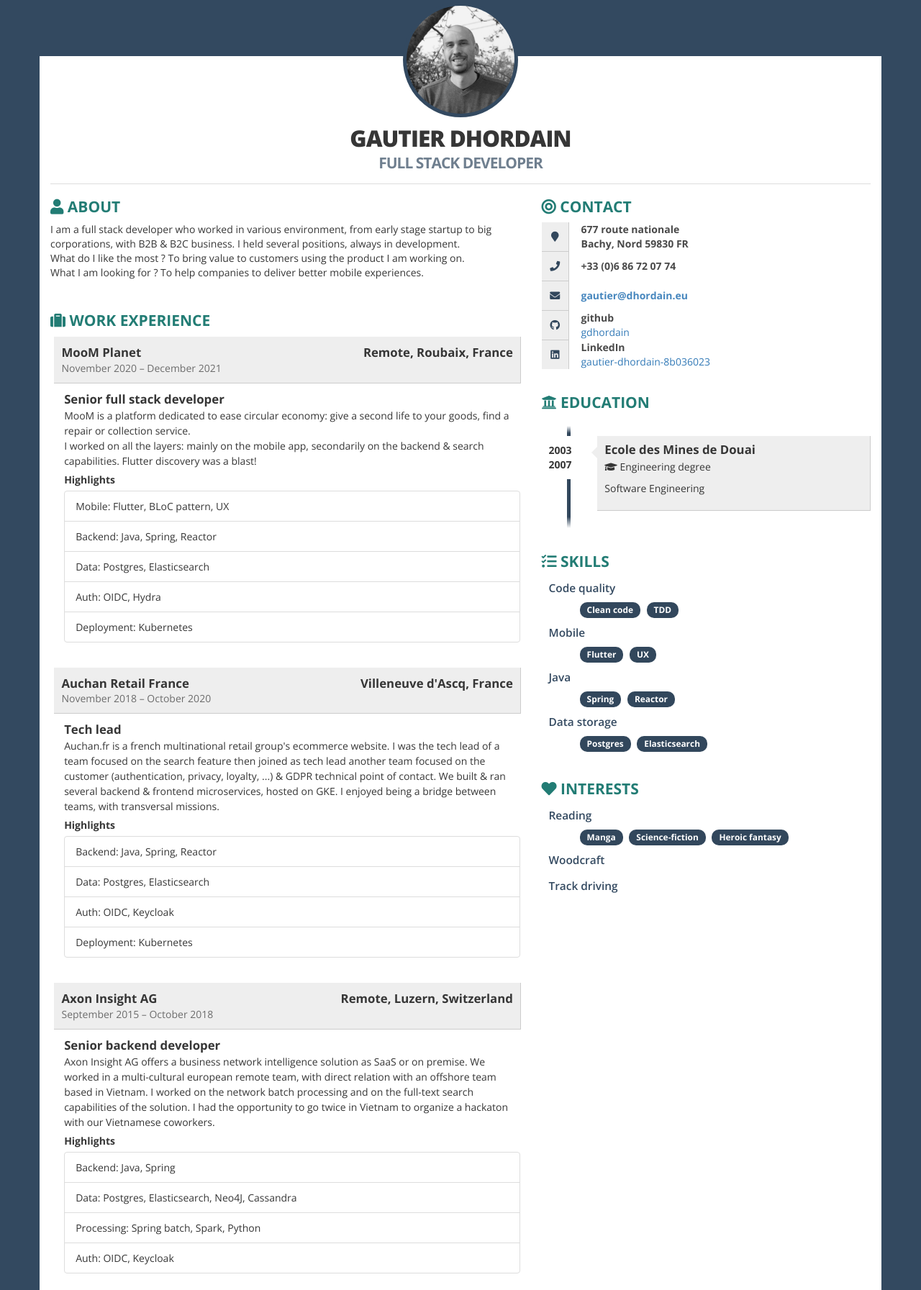
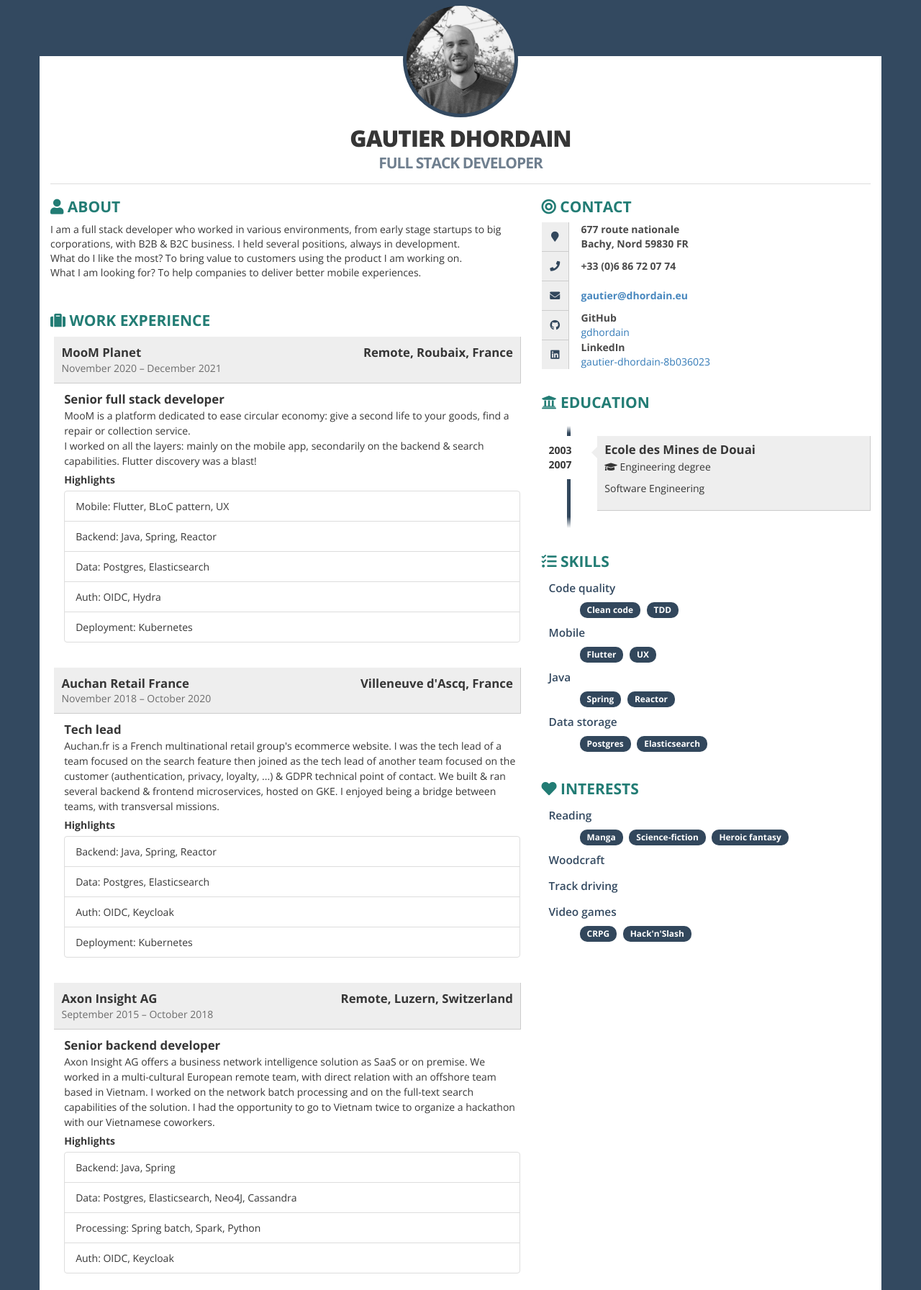
Before and after one commit to gdhordain/gdhordain.github.io, a website: page index.html in a window 1280 px wide. Shown: the part 2-1795 px from the top of the page at 72% size. Drawn offline with nearby package versions, Linux system fonts and the light colour scheme.

Commit message:
typo fix (thanks Hung!)

```diff
--- a/index.html
+++ b/index.html
@@ -404,7 +404,7 @@ blockquote,
           <!-- ABOUT ME -->
           <div class="box">
             <h2><i class="fas fa-user ico"></i> About</h2>
-            <p>I am a full stack developer who worked in various environment, from early stage startup to big corporations, with B2B & B2C business. I held several positions, always in development.<br/>What do I like the most ? To bring value to customers using the product I am working on.<br/>What I am looking for ? To help companies to deliver better mobile experiences.</p>
+            <p>I am a full stack developer who worked in various environments, from early stage startups to big corporations, with B2B & B2C business. I held several positions, always in development.<br/>What do I like the most? To bring value to customers using the product I am working on.<br/>What I am looking for? To help companies to deliver better mobile experiences.</p>
           </div>
           <!-- WORK EXPERIENCE -->
           <div class="box">
@@ -454,7 +454,7 @@ blockquote,
                   <div class="job-details col-xs-11">
                     <div class="profession">Tech lead</div>
                     <div class="description">
-                      Auchan.fr is a french multinational retail group's ecommerce website. I was the tech lead of a team focused on the search feature then joined as tech lead another team focused on the customer (authentication, privacy, loyalty, ...) & GDPR technical point of contact. We built & ran several backend & frontend microservices, hosted on GKE. I enjoyed being a bridge between teams, with transversal missions.
+                      Auchan.fr is a French multinational retail group's ecommerce website. I was the tech lead of a team focused on the search feature then joined as the tech lead of another team focused on the customer (authentication, privacy, loyalty, ...) & GDPR technical point of contact. We built & ran several backend & frontend microservices, hosted on GKE. I enjoyed being a bridge between teams, with transversal missions.
                       <div class="highlights">Highlights</div>
                       <ul class="list-group">
                         <li class="list-group-item">Backend: Java, Spring, Reactor</li>
@@ -482,7 +482,7 @@ blockquote,
                   <div class="job-details col-xs-11">
                     <div class="profession">Senior backend developer</div>
                     <div class="description">
-                      Axon Insight AG offers a business network intelligence solution as SaaS or on premise. We worked in a multi-cultural european remote team, with direct relation with an offshore team based in Vietnam. I worked on the network batch processing and on the full-text search capabilities of the solution. I had the opportunity to go twice in Vietnam to organize a hackaton with our Vietnamese coworkers.
+                      Axon Insight AG offers a business network intelligence solution as SaaS or on premise. We worked in a multi-cultural European remote team, with direct relation with an offshore team based in Vietnam. I worked on the network batch processing and on the full-text search capabilities of the solution. I had the opportunity to go to Vietnam twice to organize a hackathon with our Vietnamese coworkers.
                       <div class="highlights">Highlights</div>
                       <ul class="list-group">
                         <li class="list-group-item">Backend: Java, Spring</li>
@@ -565,7 +565,7 @@ blockquote,
                   <div class="job-details col-xs-11">
                     <div class="profession">Junior backend developer</div>
                     <div class="description">
-                      For a european freight exchange, I was part of the backend team. My primary role was to work on the scalability of the platform. I was heaviliy involved in the data layer to increase query responsivness and pertinence.
+                      For a European freight exchange, I was part of the backend team. My primary role was to work on the scalability of the platform. I was heavily involved in the data layer to increase query responsiveness and pertinence.
                       <div class="highlights">Highlights</div>
                       <ul class="list-group">
                         <li class="list-group-item">Backend: Java</li>
@@ -653,7 +653,7 @@ blockquote,
             </div>
             <div class="contact-item">
               <div class="icon pull-left text-center"><span class="fab fa-github fa-fw"></span></div>
-              <div class="title pull-right">github</div>
+              <div class="title pull-right">GitHub</div>
               <div class="description pull-right"><a href="https:&#x2F;&#x2F;github.com&#x2F;gdhordain" target="_blank">gdhordain</a></div>
             </div>
             <div class="contact-item">
@@ -748,6 +748,15 @@ blockquote,
               <div class="col-sm-offset-1 col-sm-12 clearfix">
               </div>
             </div>
+            <div class="interests clearfix">
+              <div class="item-interests">
+                  Video games
+              </div>
+              <div class="col-sm-offset-1 col-sm-12 clearfix">
+                <span class= "interest badge">CRPG</span>
+                <span class= "interest badge">Hack'n'Slash</span>
+              </div>
+            </div>
           </div>
         </div>
       </div>
--- a/package.json
+++ b/package.json
@@ -2,7 +2,7 @@
   "name": "resume-gdhordain",
   "description": "Gautier Dhordain's resume",
   "private": true,
-  "version": "0.0.3",
+  "version": "0.0.4",
   "scripts": {
     "export-pdf": "resume export -r resume-gdhordain.json -t ./node_modules/jsonresume-theme-kendall resume-gdhordain.pdf",
     "export-html": "resume export -r resume-gdhordain.json -t ./node_modules/jsonresume-theme-kendall index.html"
```
Also changed, not shown: resume-gdhordain.json (+12 -5 lines).
